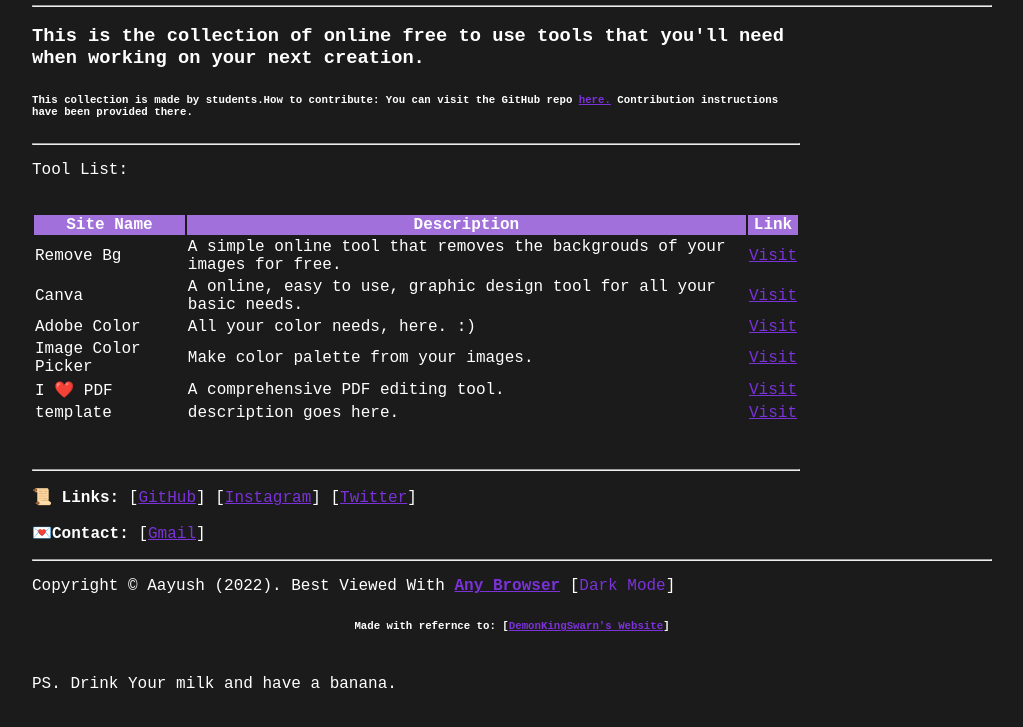
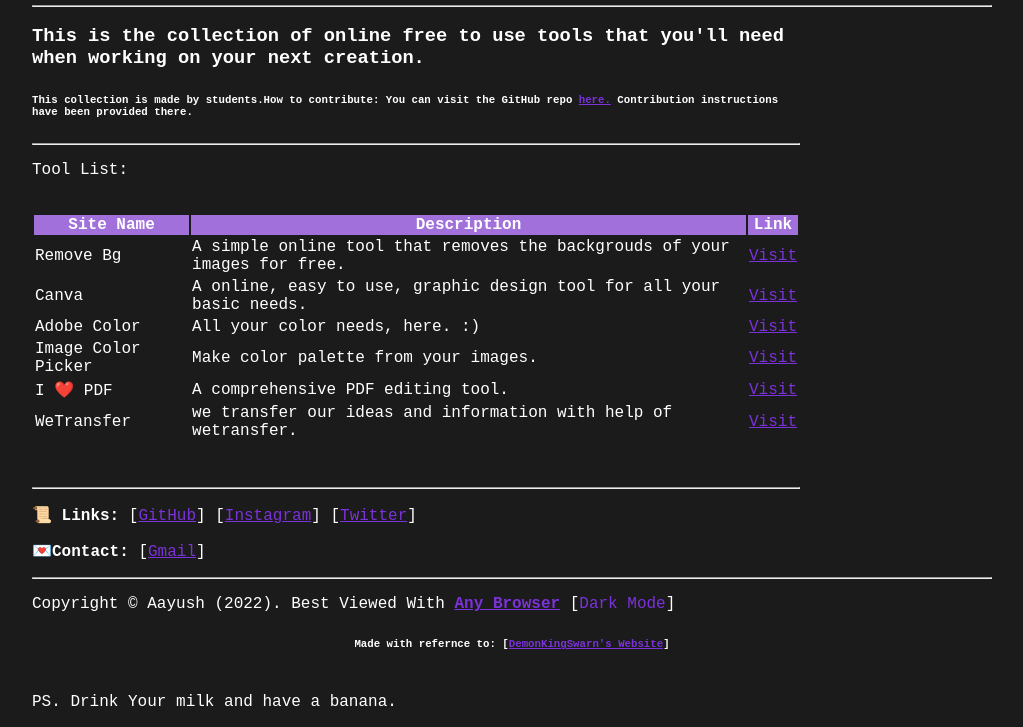
Before and after one commit to Novus-Neurons/Online-tools, a plain HTML site: page index.html in a window 1280 px wide. Shown: the part 96-823 px from the top of the page, without its empty margins (128-1151 px from the left). Drawn offline with Linux system fonts and the light colour scheme.

Commit message:
tool added

```diff
--- a/index.html
+++ b/index.html
@@ -51,10 +51,10 @@
                 <td><a href="https://ilovepdf.com" target="_blank">Visit</a></td>
               </tr>
             <tr>
-              <td>template</td>
-              <td>description goes here.</td>
-              <td><a href="" target="_blank">Visit</a></td>
-                 <!-- add link here -->
+              <td>WeTransfer</td>
+              <td>we transfer our ideas and information with help of wetransfer.</td>
+              <td><a href="https://wetransfer.com" target="_blank">Visit</a></td>
+                 <!-- -->
             </tr>
         </table>
         <br>
```
